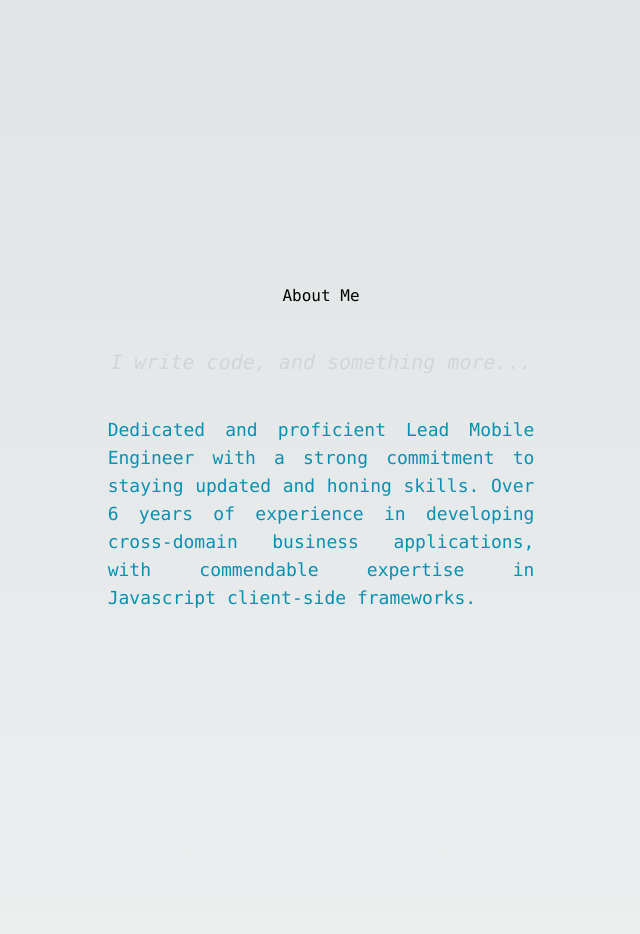
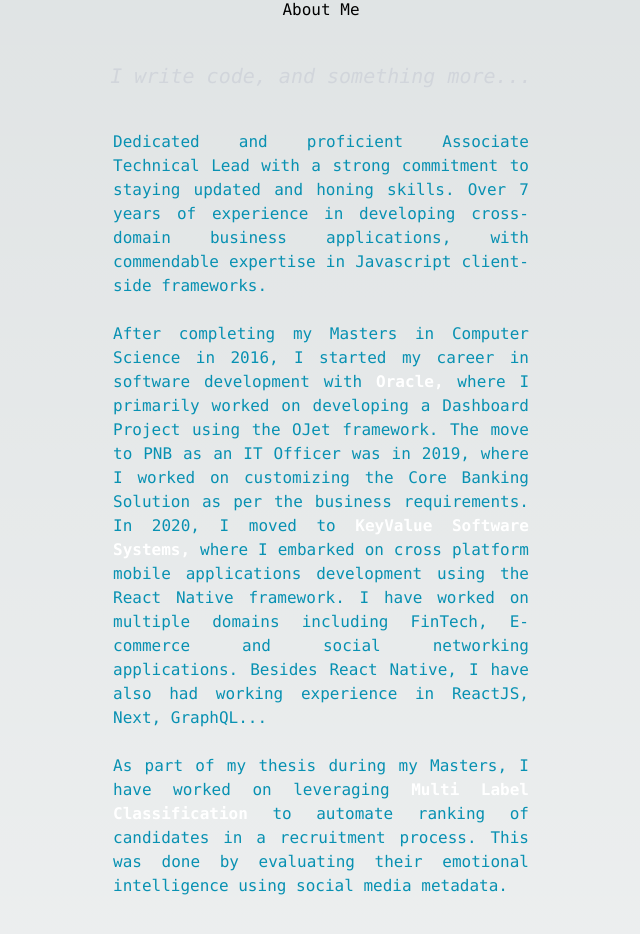
Before and after one commit to vishnummenon/portfolio, a Next.js app: page / in a window 1280 px wide. Shown: the part 816-1750 px from the top of the page, without its empty margins (319-959 px from the left). Built offline with nearby package versions, Linux system fonts and the light colour scheme.

Commit message:
Update About Section

```diff
--- a/app/components/About.tsx
+++ b/app/components/About.tsx
@@ -2,14 +2,24 @@ import { FC } from "react";
 
 const About: FC = () => {
   return (
-    <section id="about" className="about h-screen flex flex-col justify-center items-center">
+    <section id="about" className="about h-screen flex flex-col justify-center items-center px-4">
       <h2 className="font-mono">About Me</h2>
       <p className="text-xl my-10 italic text-gray-300 font-mono">
         I write code, and something more...
       </p>
-      <p className="w-full md:w-1/3 text-lg text-cyan-600 text-justify font-mono">
-      Dedicated and proficient Lead Mobile Engineer with a strong commitment to staying updated and honing skills.
-      Over 6 years of experience in developing cross-domain business applications, with commendable expertise in Javascript client-side frameworks.
+      <p className="w-full md:w-1/3 text-base text-cyan-600 text-justify font-mono">
+      Dedicated and proficient Associate Technical Lead with a strong commitment to staying updated and honing skills.
+      Over 7 years of experience in developing cross-domain business applications, with commendable expertise in Javascript client-side frameworks.
+      <br />
+      <br />
+      After completing my Masters in Computer Science in 2016, I started my career in software development with  <strong className="text-white">Oracle,</strong> where I primarily worked on developing a Dashboard Project using the OJet framework.
+      The move to PNB as an IT Officer was in 2019, where I worked on customizing the Core Banking Solution as per the business requirements.
+      In 2020, I moved to  <strong className="text-white">KeyValue Software Systems,</strong> where I embarked on cross platform mobile applications development using the React Native framework.
+      I have worked on multiple domains including FinTech, E-commerce and social networking applications. Besides React Native, I have also had working experience in ReactJS, Next, GraphQL...
+      <br />
+      <br />
+      As part of my thesis during my Masters, I have worked on leveraging <strong className="text-white">Multi Label Classification</strong> to automate ranking of candidates in a recruitment process.
+      This was done by evaluating their emotional intelligence using social media metadata.
       </p>
     </section>
   );
```
